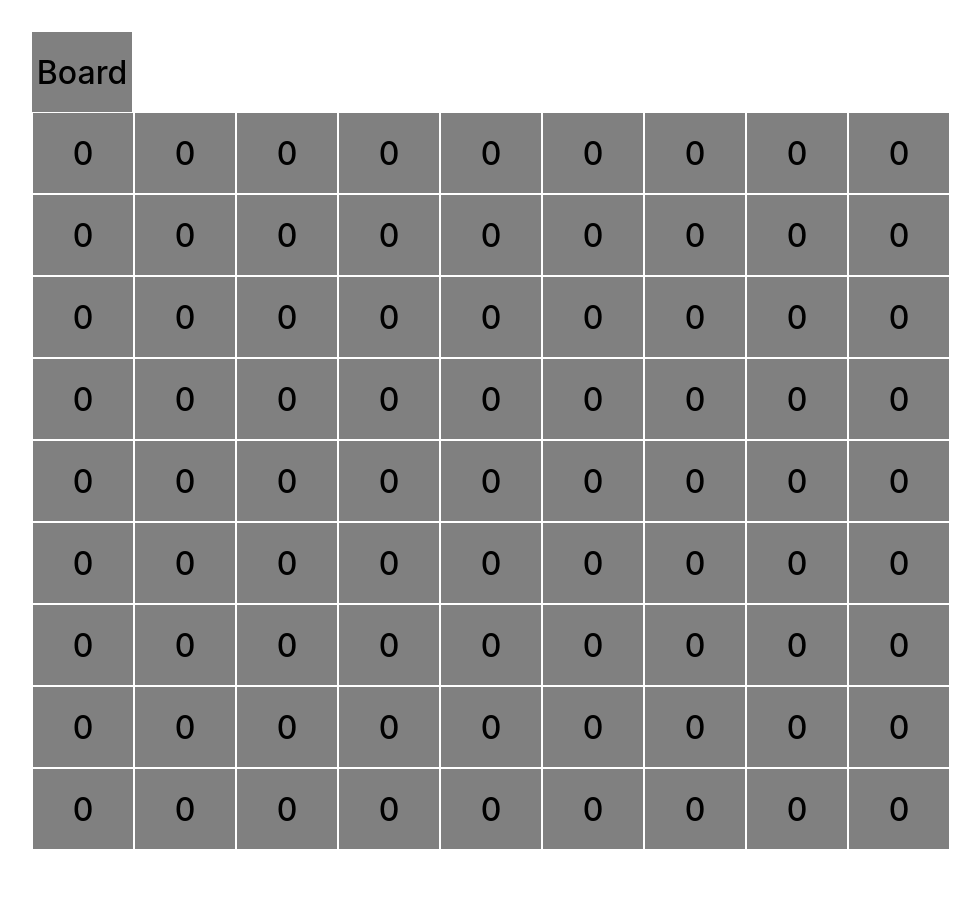
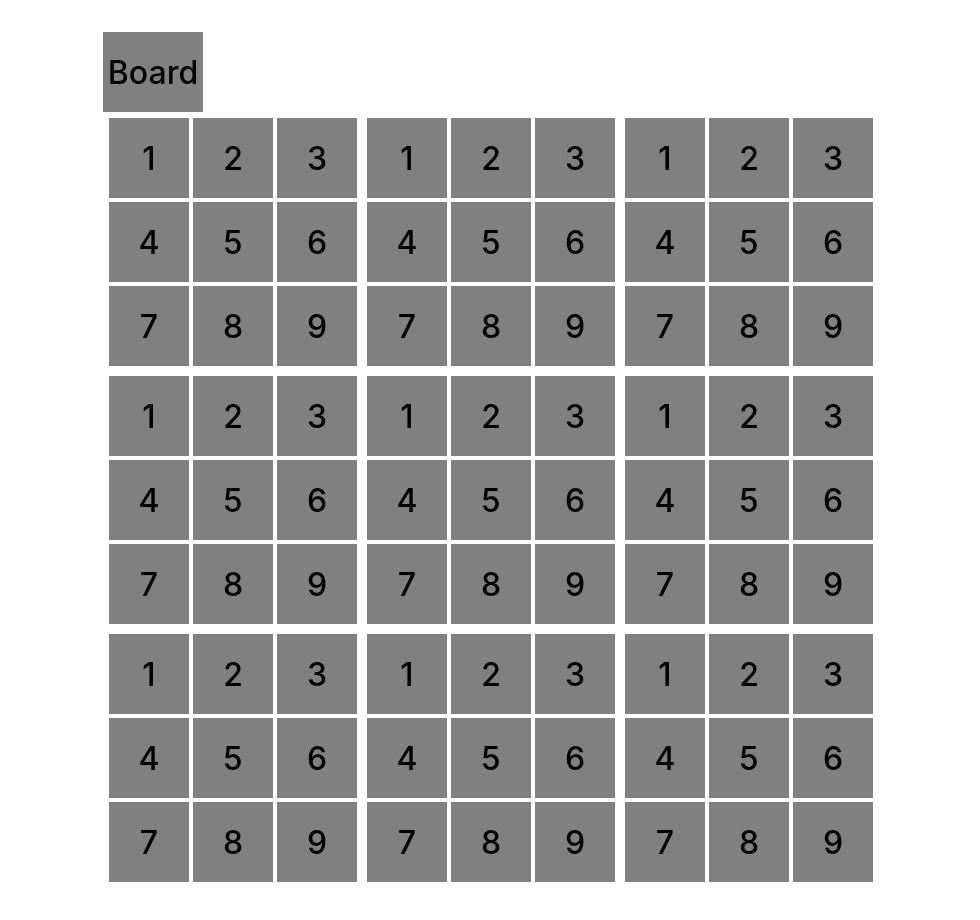
Before and after one commit to ryanterronez/sudoku-vue, a Vue app: page / in a window 1280 px wide. Shown: the whole page, without its empty margins (149-1129 px from the left). Before the commit the page ends 882 px from the top, so only its background shows below. Built offline with nearby package versions, Linux system fonts and the light colour scheme.

Commit message:
created square component

```diff
--- a/src/components/Board.vue
+++ b/src/components/Board.vue
@@ -1,6 +1,6 @@
 <script setup>
 import { ref } from "vue";
-import Box from "./Box.vue";
+import Square from "./Square.vue";
 
 const board = ref(new Array(9).fill(new Array(9).fill(0)));
 const solution = ref([]);
@@ -23,10 +23,13 @@ async function getBoard() {
 
 <template>
   <button @click="getBoard">Board</button>
-
-  <tr v-for="i in 9">
-    <td v-for="j in 9"><Box :boxValue="board[i - 1][j - 1]" /></td>
-  </tr>
+  <table>
+    <tr v-for="i in 3">
+      <td v-for="j in 3">
+        <Square />
+      </td>
+    </tr>
+  </table>
 </template>
 
 <style scoped>
--- /dev/null
+++ b/src/components/Square.vue
@@ -0,0 +1,31 @@
+<script setup>
+import Box from "./Box.vue";
+const props = defineProps(["boxValues"]);
+</script>
+
+<template>
+  <tr class="top">
+    <td v-for="i in 3"><Box :boxValue="i" /></td>
+  </tr>
+  <tr>
+    <td v-for="j in 3"><Box :boxValue="j + 3" /></td>
+  </tr>
+  <tr class="bottom">
+    <td v-for="k in 3"><Box :boxValue="k + 6" /></td>
+  </tr>
+</template>
+
+<style scoped>
+.top {
+  border-top: 3px solid black;
+}
+
+tr {
+  border-left: 3px solid black;
+  border-right: 3px solid black;
+}
+
+.bottom {
+  border-bottom: 3px solid black;
+}
+</style>
```
